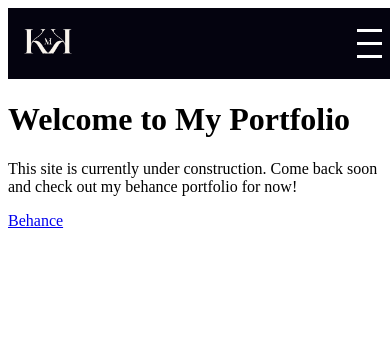
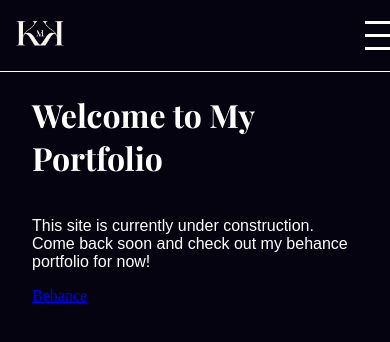
Before and after one commit to KyannaKrueger/portfolio, a Next.js app: page / in a window 390 px wide. Shown: the top 342 px of the page. Built offline with nearby package versions, Linux system fonts and the light colour scheme.

Commit message:
pages and temporary styling added

```diff
--- a/src/components/molecules/Nav.js
+++ b/src/components/molecules/Nav.js
@@ -27,8 +27,8 @@ export default function Nav() {
 
       <ul className={`${styles.navOptions} ${isMenuOpen ? styles.show : ""}`}>
         <li className={styles.navList}><Link href="/" className={styles.navLink}>Home</Link></li>
-        <li className={styles.navList}><Link href="/" className={styles.navLink}>About</Link></li>
-        <li className={styles.navList}><Link href="/" className={styles.navLink}>Contact</Link></li>
+        <li className={styles.navList}><Link href="/about" className={styles.navLink}>About</Link></li>
+        <li className={styles.navList}><Link href="/contact" className={styles.navLink}>Contact</Link></li>
       </ul>
     </nav>
   );
--- a/src/pages/_app.js
+++ b/src/pages/_app.js
@@ -1,3 +1,7 @@
+import '../styles/globals.css';
+import { Playfair_Display } from 'next/font/google';
+import { Karla } from 'next/font/google';
+
 export default function App({ Component, pageProps }) {
     return <Component {...pageProps} />;
   }
--- a/src/pages/_document.js
+++ b/src/pages/_document.js
@@ -3,7 +3,12 @@ import { Html, Head, Main, NextScript } from "next/document";
 export default function Document() {
   return (
     <Html lang="en">
-      <Head />
+      <Head>
+      <link
+            href="https://fonts.googleapis.com/css2?family=Playfair+Display:wght@400;700&display=swap"
+            rel="stylesheet"
+      />
+      </Head>
       <body className="antialiased">
         <Main />
         <NextScript />
--- a/src/pages/index.js
+++ b/src/pages/index.js
@@ -1,5 +1,6 @@
 import Link from "next/link";
 import Nav from '../components/molecules/Nav';
+import styles from '../styles/Index.module.css';
 import { Playfair_Display } from 'next/font/google';
 import { Karla } from 'next/font/google';
 import { Nunito } from 'next/font/google';
@@ -8,10 +9,12 @@ export default function Home() {
   return (
     <div>
       <Nav />
-      <h1>Welcome to My Portfolio</h1>
-      <p>This site is currently under construction. Come back soon and check out my behance portfolio for now!</p>
-      <a href="https://www.behance.net/kyannakrueger">Behance</a>
-      {/*<Link href="/dior">Dior Poster Project</Link>*/}
-    </div>
+      <div className={styles.main}>
+        <h1 className={styles.head}>Welcome to My Portfolio</h1>
+        <p className={styles.p}>This site is currently under construction. Come back soon and check out my behance portfolio for now!</p>
+        <a href="https://www.behance.net/kyannakrueger">Behance</a>
+        {/*<Link href="/dior">Dior Poster Project</Link>*/}
+      </div>
+      </div>
   );
 }
--- /dev/null
+++ b/src/styles/About.module.css
@@ -0,0 +1,31 @@
+.main {
+    display: flex;
+    flex-direction: column;
+    background-color: #04030F;
+    color: white;
+    margin: 0 auto;
+    padding-left: 5em;
+    padding-right: 5em;
+}
+
+.head {
+    color: white;
+    font-family: 'Playfair Display', serif;
+}
+
+.p {
+    color: white;
+    font-family: "Karla", sans-serif;
+}
+
+@media (max-width: 768px) {
+    .main{
+        display: flex;
+        flex-direction: column;
+        background-color: #04030F;
+        color: white;
+        margin: 0 auto;
+        padding-left: 2em;
+        padding-right: 2em;
+    }
+}
--- /dev/null
+++ b/src/styles/Contact.module.css
@@ -0,0 +1,19 @@
+.main {
+    display: flex;
+    flex-direction: column;
+    background-color: #04030F;
+    color: white;
+    margin: 0 auto;
+    padding-left: 5em;
+    padding-right: 5em;
+}
+
+.head {
+    color: white;
+    font-family: "Playfair Display", serif;
+}
+
+.p {
+    color: white;
+    font-family: "Karla", sans-serif;
+}
--- /dev/null
+++ b/src/styles/Index.module.css
@@ -0,0 +1,31 @@
+.main {
+    display: flex;
+    flex-direction: column;
+    background-color: #04030F;
+    color: white;
+    margin: 0 auto;
+    padding-left: 5em;
+    padding-right: 5em;
+}
+
+.head {
+    color: white;
+    font-family: "Playfair Display", serif;
+}
+
+.p {
+    color: white;
+    font-family: "Karla", sans-serif;
+}
+
+@media (max-width: 768px) {
+    .main{
+        display: flex;
+        flex-direction: column;
+        background-color: #04030F;
+        color: white;
+        margin: 0 auto;
+        padding-left: 2em;
+        padding-right: 2em;
+    }
+}
--- a/src/styles/globals.css
+++ b/src/styles/globals.css
@@ -1,21 +1,6 @@
-@tailwind base;
-@tailwind components;
-@tailwind utilities;
 
-:root {
-  --background: #04030F;
-  --foreground: #171717;
+html, body {
+  margin: 0;
+  padding: 0;
+  background-color: #04030F;
 }
-
-@media (prefers-color-scheme: dark) {
-  :root {
-    --background: #0a0a0a;
-    --foreground: #ededed;
-  }
-}
-
-body {
-  color: var(--foreground);
-  background: var(--background);
-  font-family: Arial, Helvetica, sans-serif;
-}
```
Also changed, not shown: src/pages/about.js (added, +22 -0 lines), src/pages/contact.js (added, +15 -0 lines).
